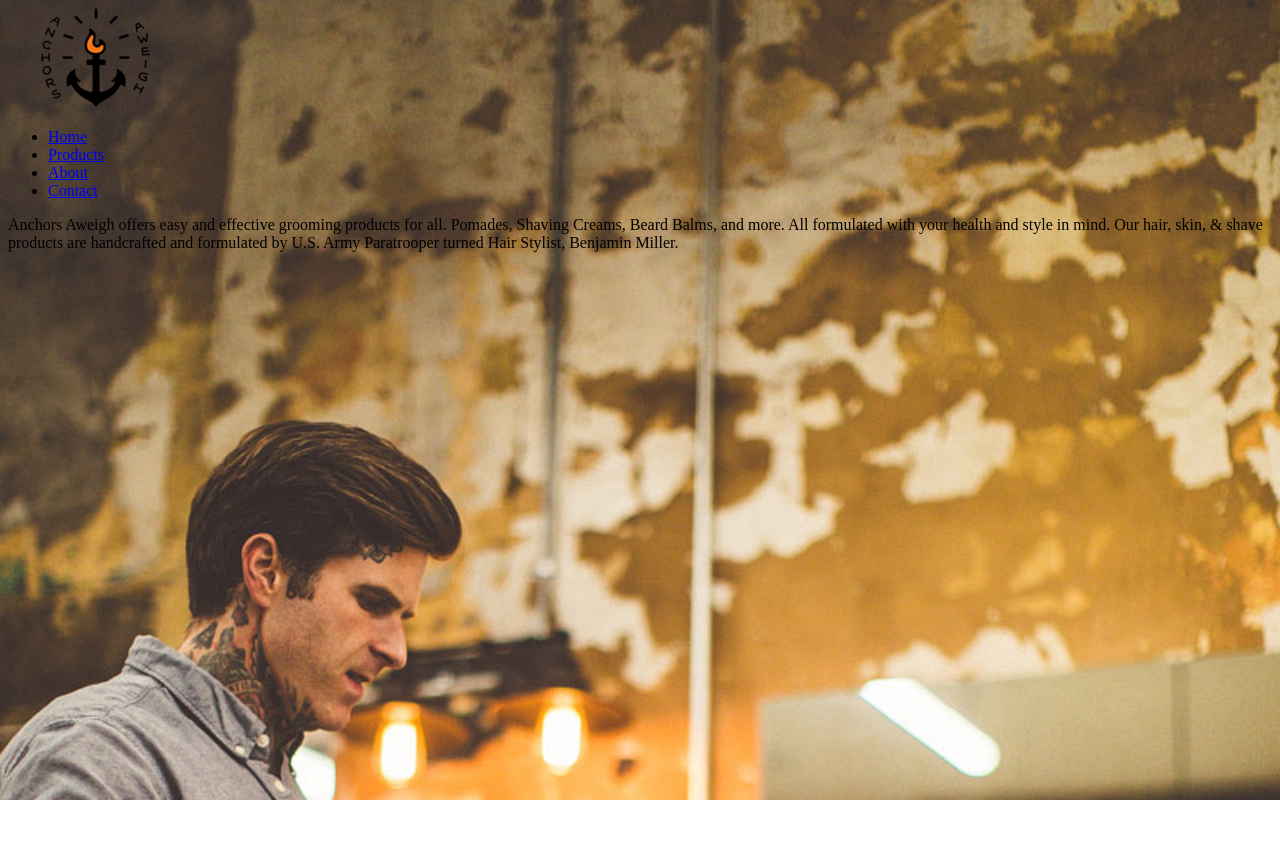
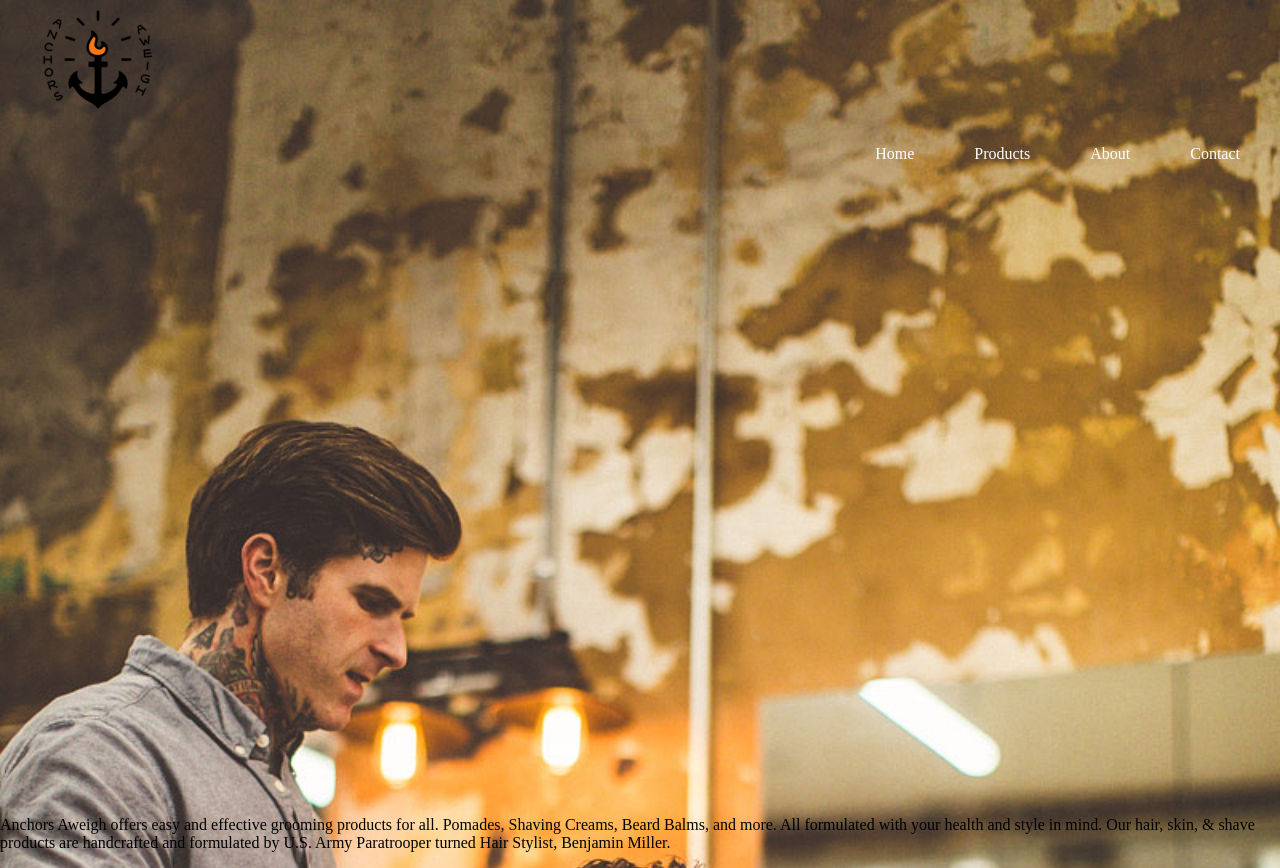
Before and after one commit to IanHancock36/LandingPageJS, a plain HTML site: page index.html in a window 1280 px wide. Before the commit the page ends 800 px from the top, so only its background shows below. Drawn offline with Linux system fonts and the light colour scheme; a script that the page names is missing.

Commit message:
adding css styling to paragrah and nav bar

```diff
--- a/styles.css
+++ b/styles.css
@@ -1,7 +1,47 @@
 html{
     background: url('anchor-037.jpg') ;
-
     background-repeat: no-repeat;
     background-size: cover;
 
 }
+body{
+    padding: 0;
+    margin: 0;
+    font-family: QuickSand;
+}
+
+
+
+nav {
+    position: fixed;
+    top: 0;
+    left: 0;
+    width: 100%;
+    height: 100px;
+    padding: 10px 10px;
+    box-sizing: border-box;
+    transition: .3s;
+
+}
+nav ul{
+    list-style: none; /* this will take the little circles off the list items */
+    float: right; /* this floats the list items for nav off to the right */
+    margin: 0; /* properties are used to create space around elements, outside of any defined borders.*/
+    padding: 0; /* properties are used to generate space around an element's content, inside of any defined borders.*/
+    display: flex;
+}
+
+nav ul li a{
+    line-height: 80px;
+    color: #fff;
+    text-decoration: none;
+    padding: 12px 30px ;
+
+}
+
+section.sec1{
+    width: 100%;
+    height: 100vh;
+}
+
+/* line-height sets the height of the line box used for distance between lines of text */
```
